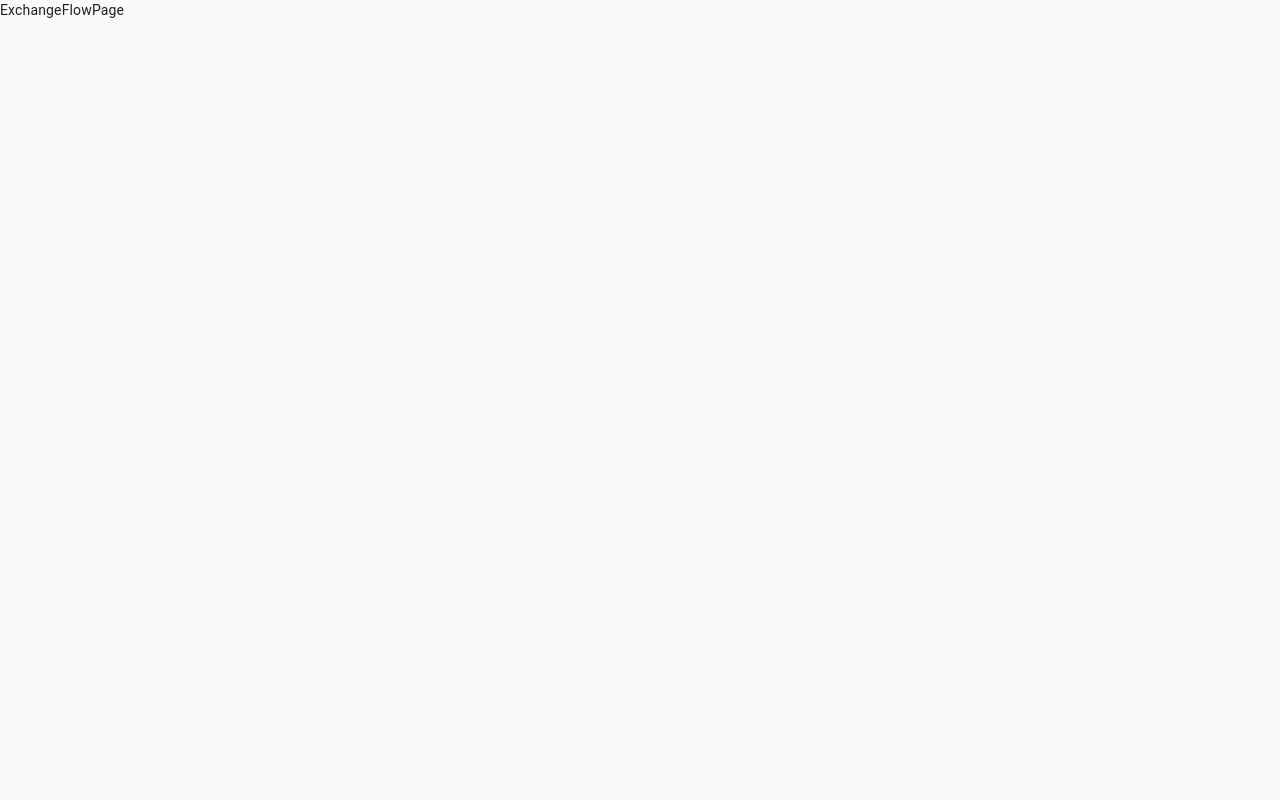
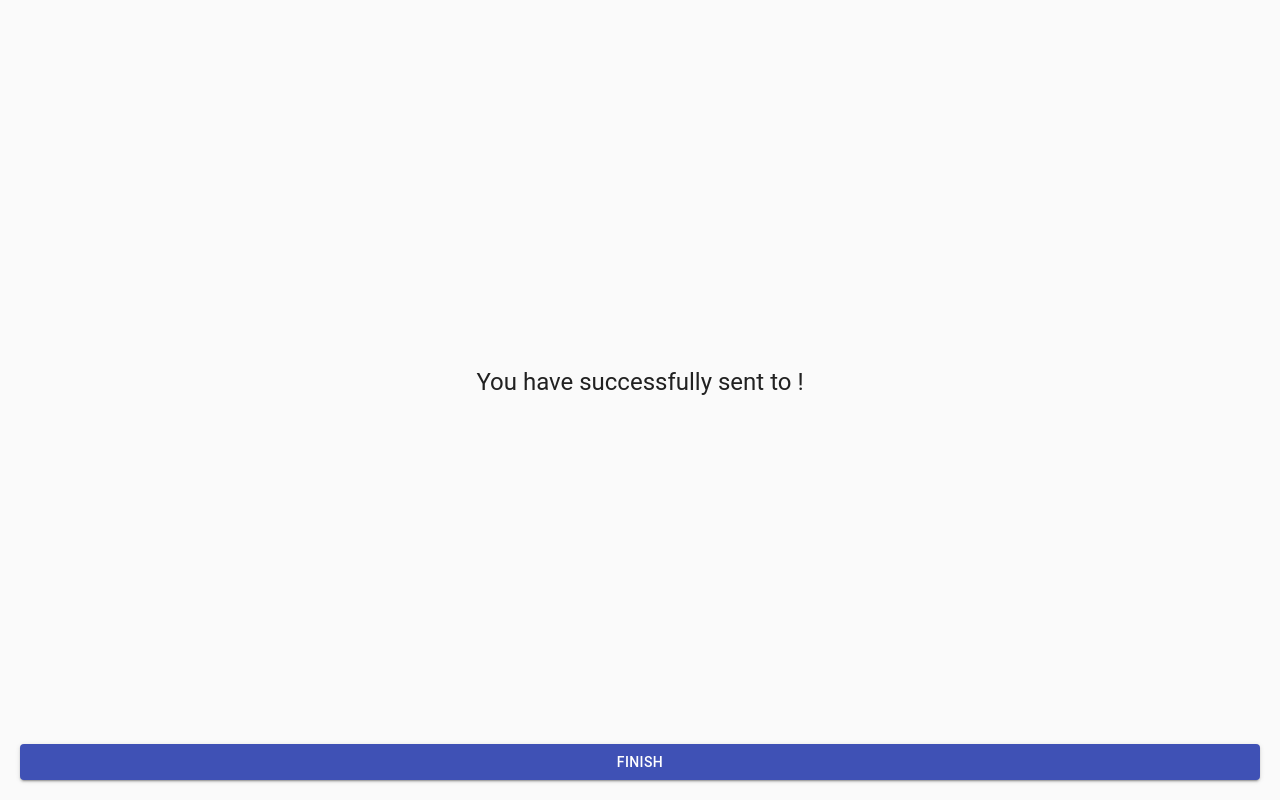
Before and after one commit to andrewszucs/coding-tasks-web, a React (Create React App) app: page /exchange in a window 1280 px wide. Built offline with nearby package versions, Linux system fonts and the light colour scheme.

Commit message:
Add components and Links to ExchangeFlowPage

```diff
--- a/src/pages/ExchangeFlowPage/ExchangeFlowPage.tsx
+++ b/src/pages/ExchangeFlowPage/ExchangeFlowPage.tsx
@@ -1,11 +1,83 @@
 import React from "react";
-import { RouteComponentProps } from "@reach/router";
+import { RouteComponentProps, Link } from "@reach/router";
 import queryString from "query-string";
 
+import { Typography, Button } from "@material-ui/core";
+import { makeStyles } from "@material-ui/core/styles";
+
+const useStyles = makeStyles({
+  root: {
+    height: "100vh",
+    display: "flex",
+    alignItems: "center",
+    flexDirection: "column",
+    padding: "20px",
+    "& > *": {
+      width: "100%"
+    }
+  },
+  center: {
+    display: "flex",
+    textAlign: "center",
+    justifyContent: "center"
+  },
+  verticalCenter: {
+    display: "flex",
+    alignItems: "center"
+  },
+  stretch: {
+    flex: 1
+  },
+  marginBottom: {
+    marginBottom: "10px"
+  }
+});
+
 export default function ExchangeFlowPage({ location }: RouteComponentProps) {
+  const classes = useStyles();
+
   const { from, stage, to, value } =
     (location && queryString.parse(location.search)) || {};
 
   console.log(from, stage, to, value);
-  return <div>ExchangeFlowPage</div>;
+  switch (stage) {
+    case "confirm":
+      return (
+        <div className={classes.root}>
+          <Typography
+            variant="h5"
+            className={`${classes.center} ${classes.verticalCenter} ${classes.stretch}`}
+          >
+            Are you sure you want to send {value} {from} to {to}?
+          </Typography>
+          <Button
+            variant="contained"
+            color="primary"
+            className={classes.marginBottom}
+            to={`/exchange?from=${from}&to=${to}&value=${value}&stage=finish`}
+            component={Link}
+          >
+            Confirm
+          </Button>
+          <Button variant="contained" color="secondary" to="/" component={Link}>
+            Cancel
+          </Button>
+        </div>
+      );
+
+    default:
+      return (
+        <div className={classes.root}>
+          <Typography
+            variant="h5"
+            className={`${classes.center} ${classes.verticalCenter} ${classes.stretch}`}
+          >
+            You have successfully sent {value} {from} to {to}!
+          </Typography>
+          <Button variant="contained" color="primary" to="/" component={Link}>
+            Finish
+          </Button>
+        </div>
+      );
+  }
 }
```
